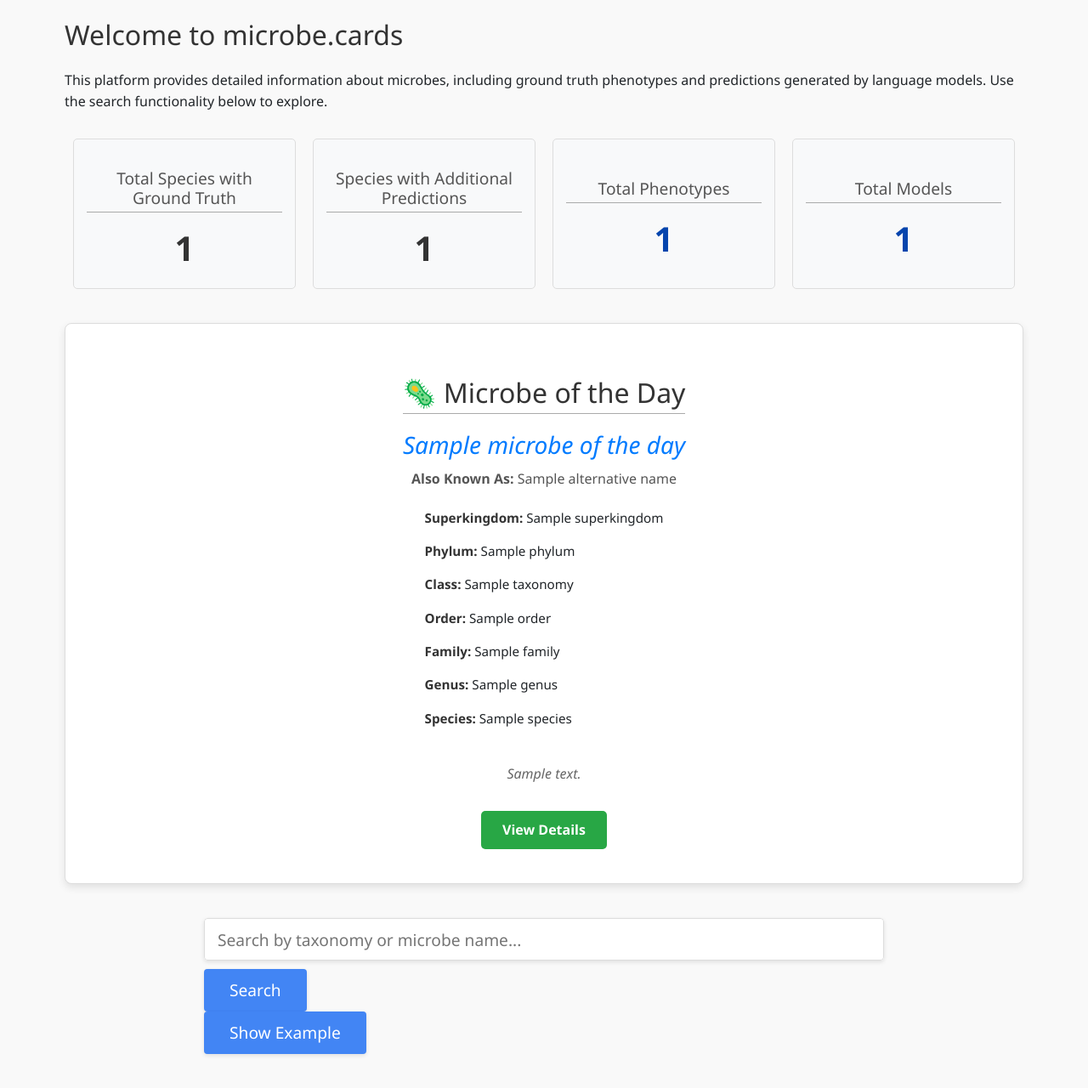
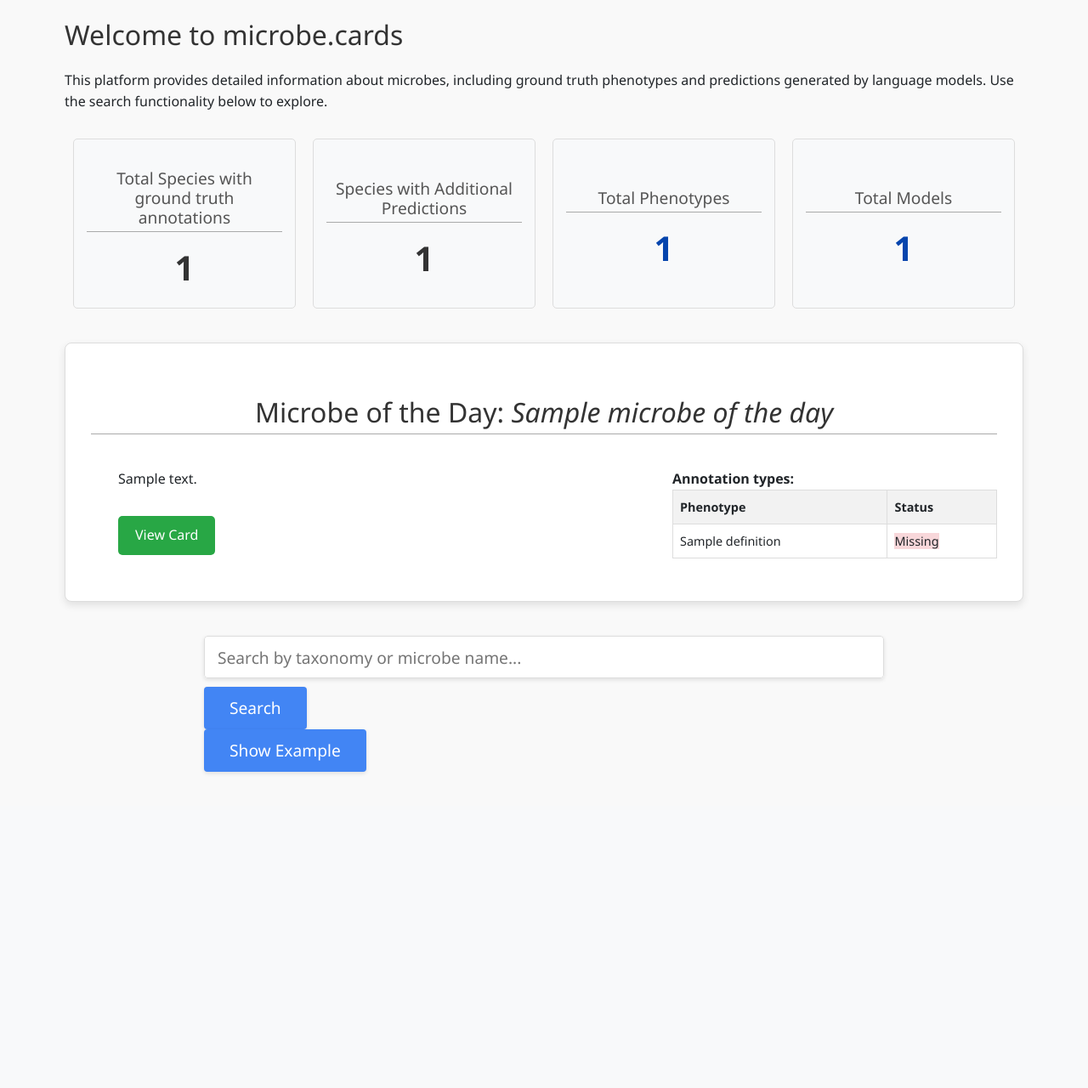
Before and after one commit to GenomeNet/microbe.cards, a Django app: template jsonl_viewer/templates/jsonl_viewer/index.html in a window 1280 px wide. Shown: the part 55-1335 px from the top of the page at 85% size. After the commit the page ends 965 px from the top, so only its background shows below. Run offline with Django 3.2, Linux system fonts and the light colour scheme; the template is opened without the code that fills it: most values are stand-ins (such as "Sample title", 1, 10 or a date in 2020); data that the repository does not hold is empty; some libraries are stand-ins or nearby versions.

Commit message:
add example microbe at index

```diff
--- a/jsonl_viewer/templates/jsonl_viewer/index.html
+++ b/jsonl_viewer/templates/jsonl_viewer/index.html
@@ -1,4 +1,5 @@
 {% extends "jsonl_viewer/base.html" %}
+{% load custom_filters %}
 
 {% block title %}Welcome to microbe.cards{% endblock %}
 
@@ -16,6 +17,20 @@
     }
     .phenotype-both {
         background-color: #c3e6cb; /* Greenish */
+    }
+    .phenotype-high-quality {
+        background-color: #c3e6cb; /* Greenish */
+        color: #155724; /* Dark green text */
+        padding: 5px 10px;
+        border-radius: 4px;
+        font-weight: bold;
+    }
+    .phenotype-generated {
+        background-color: #d0e7ff; /* Light blue */
+        color: #155724; /* Dark green text */
+        padding: 5px 10px;
+        border-radius: 4px;
+        font-weight: bold;
     }
     .dashboard {
         display: flex;
@@ -184,6 +199,14 @@
     }
 
     /* Microbe of the Day Styles */
+    .microbe-of-the-day-title {
+        width: 100%;
+        text-align: center;
+        font-size: 2em;
+        margin-bottom: 20px;
+        color: #333;
+    }
+
     .microbe-of-the-day {
         background-color: #ffffff;
         border: 1px solid #ddd;
@@ -192,93 +215,57 @@
         margin: 30px 0;
         box-shadow: 0 4px 10px rgba(0, 0, 0, 0.1);
         display: flex;
-        flex-direction: column;
-        align-items: center;
+        flex-direction: row;
+        gap: 20px;
+        flex-wrap: wrap; /* Allows columns to stack on smaller screens */
     }
 
-    .microbe-of-the-day h2 {
-        font-size: 2em;
-        margin-bottom: 20px;
+    /* Adjusted columns for better layout */
+    .left-column {
+        flex: 2 1 400px; /* Increased width */
+        min-width: 300px;
+    }
+
+    .right-column {
+        flex: 1 1 250px; /* Reduced width */
+        min-width: 250px;
+    }
+
+    /* Phenotype Status Overview as a less prominent heading */
+    .phenotype-status-overview {
+        font-size: 1.5em; /* Reduced size */
+        margin-bottom: 15px;
         color: #333;
     }
 
-    .microbe-card {
-        max-width: 700px;
+    /* Phenotype Table adjustments */
+    .phenotype-overview-table {
         width: 100%;
-        text-align: center;
+        border-collapse: collapse;
     }
-
-    .microbe-card h3 a {
-        color: #007BFF;
-        text-decoration: none;
-        font-size: 1.5em;
+    .phenotype-overview-table th, .phenotype-overview-table td {
+        border: 1px solid #ddd;
+        padding: 8px;
+        text-align: left;
     }
-
-    .microbe-card h3 a:hover {
-        text-decoration: underline;
-    }
-
-    .microbe-card p {
-        margin: 10px 0;
-        font-size: 1em;
-        color: #555;
-    }
-
-    .microbe-card .taxonomy-list {
-        list-style-type: none;
-        padding: 0;
-        text-align: left;
-        display: inline-block;
-    }
-
-    .microbe-card .taxonomy-list li {
-        margin: 5px 0;
-        font-size: 0.95em;
-    }
-
-    .microbe-card .taxonomy-list li strong {
-        color: #333;
-    }
-
-    .microbe-card .description-snippet {
-        margin: 15px 0;
-        font-style: italic;
-        color: #666;
-    }
-
-    .view-details-button {
-        display: inline-block;
-        margin-top: 15px;
-        padding: 10px 25px;
-        background-color: #28a745;
-        color: #ffffff;
-        border-radius: 5px;
-        text-decoration: none;
-        transition: background-color 0.3s ease;
-        font-weight: bold;
-    }
-
-    .view-details-button:hover {
-        background-color: #218838;
+    .phenotype-overview-table th {
+        background-color: #f2f2f2;
     }
 
     /* Responsive Adjustments */
     @media (max-width: 768px) {
         .microbe-of-the-day {
-            padding: 20px;
+            flex-direction: column;
         }
+    }
 
-        .microbe-card h3 a {
-            font-size: 1.2em;
-        }
-
-        .microbe-card .taxonomy-list li {
-            font-size: 0.9em;
-        }
-
-        .view-details-button {
-            padding: 8px 20px;
-        }
+    /* Update Phenotype Status Label */
+    .phenotype-high-quality {
+        background-color: #c3e6cb; /* Greenish */
+        color: #155724; /* Dark green text */
+        padding: 5px 10px;
+        border-radius: 4px;
+        font-weight: bold;
     }
 </style>
 {% endblock %}
@@ -290,7 +277,7 @@
 
 <div class="dashboard">
     <div class="dashboard-box">
-        <h2>Total Species with Ground Truth</h2>
+        <h2>Total Species with ground truth annotations</h2>
         <p>{{ total_species_with_ground_truth }}</p>
     </div>
     <div class="dashboard-box">
@@ -309,24 +296,53 @@
 
 <!-- Microbe of the Day Section -->
 {% if microbe_of_the_day %}
+    <!-- Title spanning the full width -->
+
     <div class="microbe-of-the-day">
-        <h2>🦠 Microbe of the Day</h2>
-        <div class="microbe-card">
-            <h3><a href="{% url 'microbe_detail' microbe_of_the_day.id %}"><i>{{ microbe_of_the_day.binomial_name }}</i></a></h3>
-            {% if microbe_of_the_day.alternative_names %}
-                <p><strong>Also Known As:</strong> {{ microbe_of_the_day.alternative_names|join:", " }}</p>
-            {% endif %}
-            <ul class="taxonomy-list">
-                <li><strong>Superkingdom:</strong> {{ microbe_of_the_day.taxonomy.superkingdom }}</li>
-                <li><strong>Phylum:</strong> {{ microbe_of_the_day.taxonomy.phylum }}</li>
-                <li><strong>Class:</strong> {{ microbe_of_the_day.taxonomy.class_name }}</li>
-                <li><strong>Order:</strong> {{ microbe_of_the_day.taxonomy.order }}</li>
-                <li><strong>Family:</strong> {{ microbe_of_the_day.taxonomy.family }}</li>
-                <li><strong>Genus:</strong> {{ microbe_of_the_day.taxonomy.genus }}</li>
-                <li><strong>Species:</strong> {{ microbe_of_the_day.taxonomy.species }}</li>
-            </ul>
-            <p class="description-snippet">{{ microbe_of_the_day_description_snippet }}</p>
-            <p><a href="{% url 'microbe_detail' microbe_of_the_day.id %}" class="view-details-button">View Details</a></p>
+        <h2 class="microbe-of-the-day-title">Microbe of the Day: <i>{{ microbe_of_the_day.binomial_name }}</i></h2>
+
+        <!-- Left Column: Description -->
+        <div class="left-column">
+            <div class="microbe-card">
+                <!-- Description Section -->
+                <div class="description">
+                    {{ microbe_of_the_day.description|markdownify }}
+                </div>
+                <p><a href="{% url 'microbe_detail' microbe_of_the_day.id %}" class="view-details-button">View Card</a></p>
+            </div>
+        </div>
+
+        <!-- Right Column: Phenotype Status Overview -->
+        <div class="right-column">
+            <b>Annotation types:</b>
+            <table class="phenotype-overview-table">
+                <thead>
+                    <tr>
+                        <th>Phenotype</th>
+                        <th>Status</th>
+                    </tr>
+                </thead>
+                <tbody>
+                    {% for phenotype in microbe_of_the_day.phenotypes_available %}
+                        {% if phenotype.definition.name != "Member of WA subset" %}
+                            <tr>
+                                <td>{{ phenotype.definition.name|truncatechars:25 }}</td>
+                                <td>
+                                    {% if phenotype.has_gt and phenotype.has_prediction %}
+                                        <span class="phenotype-high-quality">Literature-based</span>
+                                    {% elif phenotype.has_gt %}
+                                        <span class="phenotype-available">Available</span>
+                                    {% elif phenotype.has_prediction %}
+                                        <span class="phenotype-generated">LLM-based</span>
+                                    {% else %}
+                                        <span class="phenotype-missing">Missing</span>
+                                    {% endif %}
+                                </td>
+                            </tr>
+                        {% endif %}
+                    {% endfor %}
+                </tbody>
+            </table>
         </div>
     </div>
 {% endif %}
--- a/jsonl_viewer/templatetags/custom_filters.py
+++ b/jsonl_viewer/templatetags/custom_filters.py
@@ -1,14 +1,14 @@
 from django import template
-import math
 import hashlib
-import ast
-from django.template.defaultfilters import stringfilter
 import colorsys
 import re
-from collections import defaultdict
+import ast  # Re-import the ast module
+from django.template.defaultfilters import stringfilter
 import markdown
 import bleach
 from django.utils.safestring import mark_safe
+
+register = template.Library()
 
 # Define allowed HTML tags and attributes for sanitization
 allowed_tags = [
@@ -21,11 +21,25 @@ allowed_attributes = {
     'img': ['src', 'alt', 'title'],
 }
 
-register = template.Library()
+@register.filter
+@stringfilter
+def markdownify(text):
+    """
+    Converts Markdown text to sanitized HTML, including custom highlighting.
+    """
+    if not text:
+        return ""
 
-@register.filter
-def get(dictionary, key):
-    return dictionary.get(key)
+    # Replace __text__ with <mark> for highlighting
+    text = re.sub(r'__(.*?)__', r'<mark>\1</mark>', text)
+
+    # Convert Markdown to HTML with desired extensions
+    html = markdown.markdown(text, extensions=['extra', 'codehilite', 'toc'])
+
+    # Sanitize the HTML
+    cleaned_html = bleach.clean(html, tags=allowed_tags, attributes=allowed_attributes)
+
+    return mark_safe(cleaned_html)
 
 @register.filter(name='to_float')
 def to_float(value):
@@ -154,22 +168,3 @@ def sort_predictions(predictions, na_counts):
     Models with fewer 'N/A's come first.
     """
     return sorted(predictions, key=lambda x: na_counts.get(x.model, 0))
-
-@register.filter(name='markdownify')
-def markdownify(text):
-    """
-    Converts Markdown text to sanitized HTML, including custom highlighting.
-    """
-    if not text:
-        return ""
-
-    # Replace __text__ with <mark> for highlighting
-    text = re.sub(r'__(.*?)__', r'<mark>\1</mark>', text)
-
-    # Convert Markdown to HTML with desired extensions
-    html = markdown.markdown(text, extensions=['extra', 'codehilite', 'toc'])
-
-    # Sanitize the HTML
-    cleaned_html = bleach.clean(html, tags=allowed_tags, attributes=allowed_attributes)
-
-    return mark_safe(cleaned_html)
--- a/jsonl_viewer/urls.py
+++ b/jsonl_viewer/urls.py
@@ -6,7 +6,7 @@ urlpatterns = [
     # path('microbe/<str:binomial_name>/', views.microbe_card, name='microbe_card'),  # Remove if unused
     path('microbe/<int:microbe_id>/', views.microbe_detail, name='microbe_detail'),  # Ensure this is present
     path('model-ranking/', views.model_ranking, name='model_ranking'),
-    path('about/', views.about, name='about'),
+    path('about/', views.about, name='about'),  # Remove this line
     path('imprint/', views.imprint, name='imprint'),
     path('taxonomy-autocomplete/', views.taxonomy_autocomplete, name='taxonomy_autocomplete'),
     path('phenotype-autocomplete/', views.phenotype_autocomplete, name='phenotype_autocomplete'),
```
Also changed, not shown: jsonl_viewer/templates/jsonl_viewer/about.html (+5 -2 lines), jsonl_viewer/views.py (+55 -6 lines).
